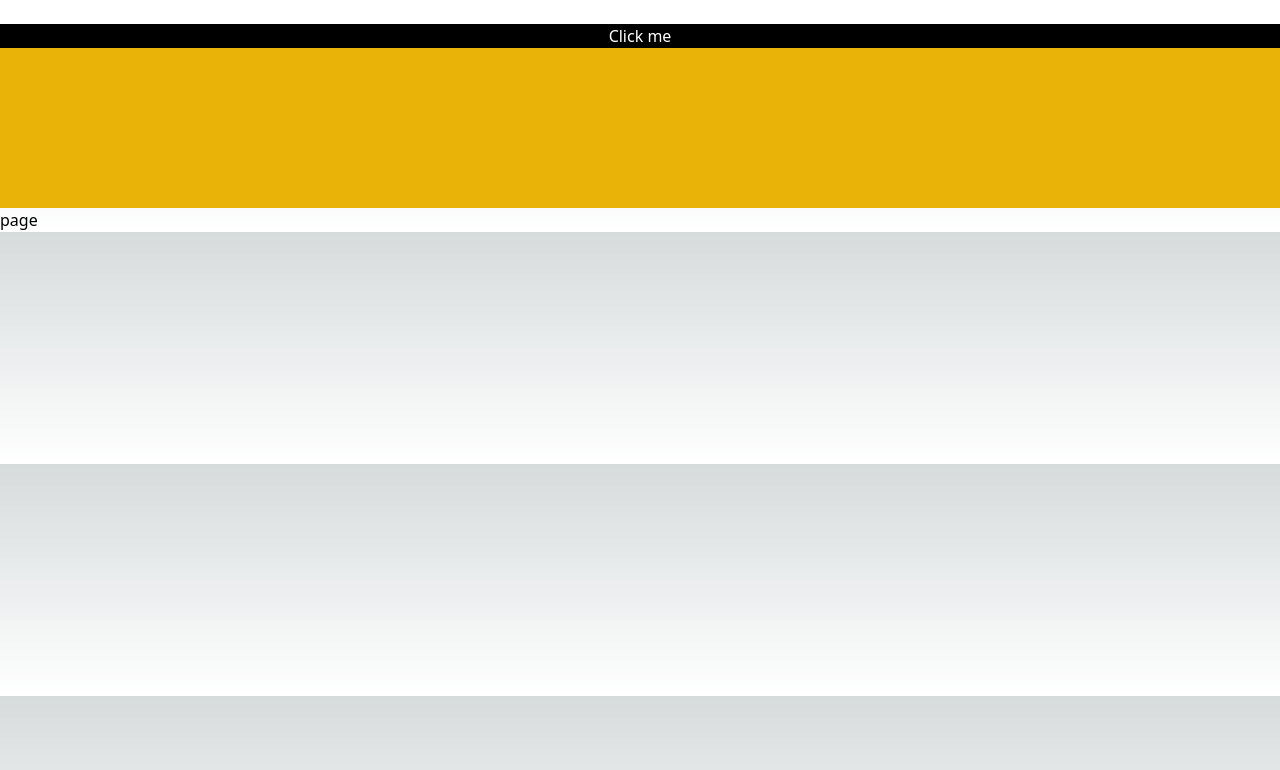
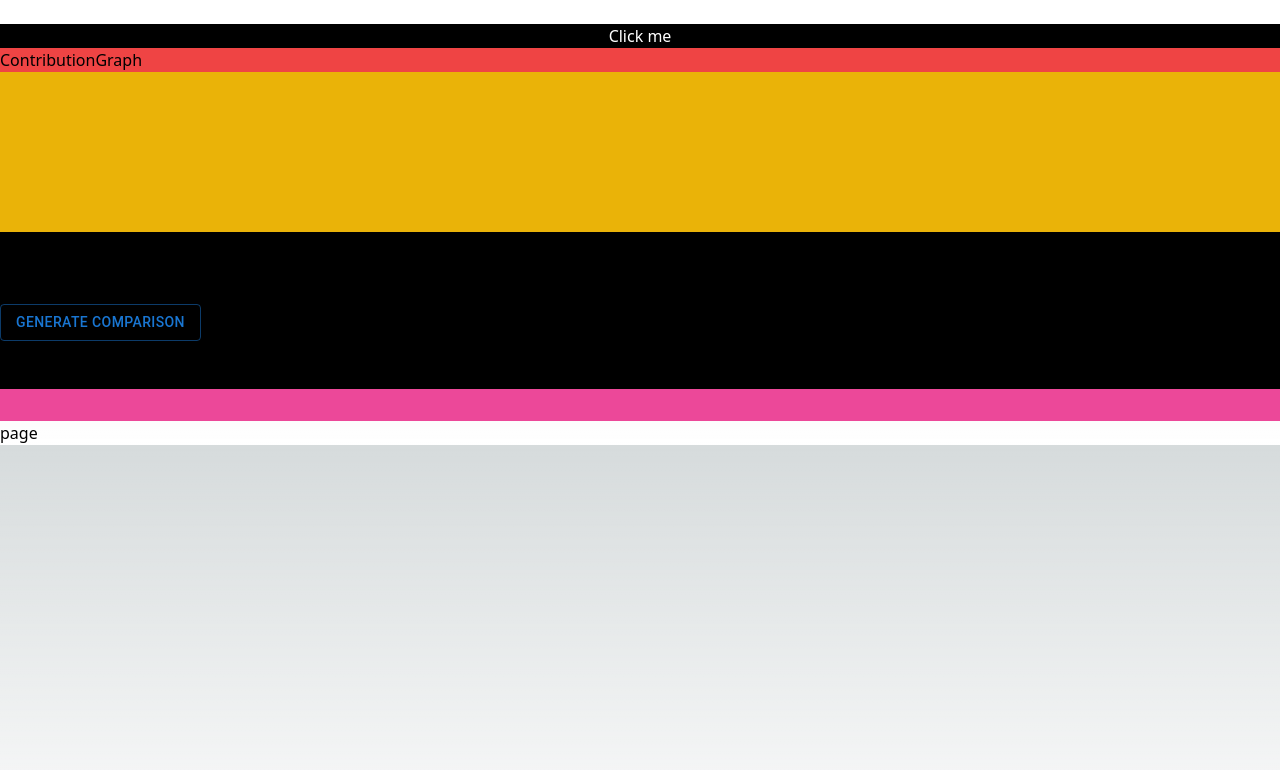
Before and after one commit to Aadarsh805/100daysofcode-tracker, a Next.js app: page /100 in a window 1280 px wide. Shown: the top 770 px of the page. Built offline with nearby package versions, Linux system fonts and the light colour scheme.

Commit message:
comparison added, need to fix prompts

```diff
--- /dev/null
+++ b/app/100/Comparison.tsx
@@ -0,0 +1,62 @@
+import { FC, MouseEvent, useState } from "react";
+import { Button } from "@mui/material";
+
+interface pageProps {
+  tweets: any;
+}
+
+const Comparison: FC<pageProps> = ({ tweets }) => {
+  const [answer, setAnswer] = useState<string>("");
+
+  const prompt = `You are given two tweets first represent the first #100daysofcode challenge of the user, the other tweet is the latest tweet \n
+  you gotta read the tweets and generate a comparison and tell how much have they learnt in that progress and how much have they improved \n
+  read them and generate a simple comparison telling how much they have improved and in which fields
+
+  First tweet that was tweeted on ${
+    tweets && tweets[tweets.length - 1].date
+  } : ${tweets && tweets[tweets.length - 1].content}
+
+  Latest tweet that was tweeted on ${tweets && tweets[0].date}: ${
+    tweets && tweets[0].content
+  }
+  `;
+
+  const handleClick = async (e: MouseEvent<HTMLButtonElement>) => {
+    e.preventDefault();
+    setAnswer("");
+    const results = await fetch("/api/ai", {
+      method: "POST",
+      body: JSON.stringify({
+        prompt,
+      }),
+      headers: {
+        "Content-Type": "application/json",
+      },
+    }).then((res) => res.json());
+
+    console.log(results, "answer");
+    setAnswer(results.result.choices[0].text);
+  };
+
+  return (
+    <div className="bg-black">
+      <p>ComparisonPage</p>
+      <br />
+      <br />
+
+      <Button variant="outlined" onClick={handleClick}>
+        generate comparison
+      </Button>
+
+      <br />
+      <br />
+      <br />
+
+      <div className="bg-pink-500 p-4">
+        <p className="text-lg text-blue-800">{answer && answer}</p>
+      </div>
+    </div>
+  );
+};
+
+export default Comparison;
--- a/app/100/Form.tsx
+++ b/app/100/Form.tsx
@@ -2,12 +2,13 @@
 
 import path from "path";
 import { FC, MouseEvent, useState } from "react";
-
+import ComparisonPage from "./Comparison";
+import ContributionGraph from "../ContributionGraph";
 interface FormProps {}
 
 const Form: FC<FormProps> = ({}) => {
   const [tweets, setTweets] = useState<any>();
-  const [date, setDate] = useState<any>();
+  const [dates, setDates] = useState<any>();
   const [username, setUsername] = useState<string>("");
 
   const handleClick = async (e: MouseEvent<HTMLButtonElement>) => {
@@ -24,22 +25,19 @@ const Form: FC<FormProps> = ({}) => {
     }).then((res) => res.json());
 
     if (results) {
-      console.log(results);
       const dateArray = Object.values(results.data.date);
       const usernameArray = Object.values(results.data.username);
       const contentArray = Object.values(results.data.content);
-      console.log(dateArray);
-      console.log(usernameArray);
-      console.log(contentArray);
       const tweets = contentArray.map((content, index) => ({
         content,
         date: dateArray[index],
       }));
       setTweets(tweets);
+      setDates(dateArray);
     }
   };
 
-  console.log(tweets, "bro");
+  // console.log(dates, "bro");
   return (
     <div className="bg-red-500 flex flex-col">
       <input
@@ -49,6 +47,9 @@ const Form: FC<FormProps> = ({}) => {
       <button className="bg-black text-white" onClick={handleClick}>
         Click me
       </button>
+      <ContributionGraph
+      // dates={dates}
+      />
       <div className="bg-yellow-500 w-full min-h-[20vh] text-black flex gap-12">
         <div>
           {tweets &&
@@ -58,6 +59,8 @@ const Form: FC<FormProps> = ({}) => {
               .map((tweet: any, i: any) => (
                 <div key={i} className="bg-green-200 mt-2 flex gap-4">
                   <p className="min-w-[10rem]">
+                    {i}
+                    {") " + " "}
                     {new Date(tweet.date).toDateString()}
                   </p>
                   <p>{tweet.content}</p>
@@ -65,6 +68,8 @@ const Form: FC<FormProps> = ({}) => {
               ))}
         </div>
       </div>
+
+      <ComparisonPage tweets={tweets} />
     </div>
   );
 };
--- a/app/100/page.tsx
+++ b/app/100/page.tsx
@@ -5,6 +5,7 @@ const page = ({}) => {
     <div>
       <Form />
       <p>page</p>
+
     </div>
   );
 };
--- /dev/null
+++ b/app/ContributionGraph.tsx
@@ -0,0 +1,60 @@
+// import React, { useState } from "react";
+
+// const dates = [
+//   "2023-01-23 16:28:40",
+//   "2023-01-22 15:51:34",
+//   // ...
+// ];
+
+// const ContributionGraphCalendarGrid = () => {
+//   const [calendar, setCalendar] = useState([]);
+
+//   const createCalendar = () => {
+//     let day = 0;
+//     let week: any = [];
+//     for (let i = 0; i < 42; i++) {
+//       if (day === 7) {
+//         setCalendar((prevCalendar) => [...prevCalendar, week]);
+//         week = [];
+//         day = 0;
+//       }
+
+//       let date = new Date(2022, 8, i + 1);
+//       let dateString = date.toDateString();
+//       let isActive = dates.includes(dateString);
+
+//       week.push({ date, isActive });
+//       day++;
+//     }
+//   };
+
+//   return (
+//     <div>
+//       <table>
+//         <tbody>
+//           {calendar.map((week, i) => (
+//             <tr key={i}>
+//               {week.map((day, j) => (
+//                 <td key={j} className={day.isActive ? "bg-blue-500" : ""}>
+//                   {day.date.getDate()}
+//                 </td>
+//               ))}
+//             </tr>
+//           ))}
+//         </tbody>
+//       </table>
+//     </div>
+//   );
+// };
+
+// export default ContributionGraph;
+
+import type { FC } from "react";
+
+interface ContributionGraphProps {}
+
+const ContributionGraph: FC<ContributionGraphProps> = ({}) => {
+  return <div>ContributionGraph</div>;
+};
+
+export default ContributionGraph;
--- a/app/globals.css
+++ b/app/globals.css
@@ -2,13 +2,27 @@
 @tailwind components;
 @tailwind utilities;
 
+table {
+  border-collapse: collapse;
+  width: 100%;
+}
+
+td {
+  border: 1px solid #ddd;
+  padding: 8px;
+  text-align: center;
+}
+
+.blue {
+  background-color: blue;
+}
 
 :root {
   --max-width: 1100px;
   --border-radius: 12px;
-  --font-mono: ui-monospace, Menlo, Monaco, 'Cascadia Mono', 'Segoe UI Mono',
-    'Roboto Mono', 'Oxygen Mono', 'Ubuntu Monospace', 'Source Code Pro',
-    'Fira Mono', 'Droid Sans Mono', 'Courier New', monospace;
+  --font-mono: ui-monospace, Menlo, Monaco, "Cascadia Mono", "Segoe UI Mono",
+    "Roboto Mono", "Oxygen Mono", "Ubuntu Monospace", "Source Code Pro",
+    "Fira Mono", "Droid Sans Mono", "Courier New", monospace;
 
   --foreground-rgb: 0, 0, 0;
   --background-start-rgb: 214, 219, 220;
--- /dev/null
+++ b/pages/api/ai.ts
@@ -0,0 +1,23 @@
+import { NextApiRequest, NextApiResponse } from "next";
+import { Configuration, OpenAIApi } from "openai";
+
+const configuration = new Configuration({
+  apiKey: process.env.OPEN_API_KEY,
+});
+const openai = new OpenAIApi(configuration);
+
+const OpenAI = async (req: NextApiRequest, res: NextApiResponse) => {
+  const completion = await openai.createCompletion({
+    model: "text-davinci-003",
+    prompt: req.body.prompt,
+    temperature: 1,
+    top_p: 1,
+    frequency_penalty: 0,
+    presence_penalty: 0,
+    max_tokens: 256,
+  });
+
+  res.status(200).json({ result: completion.data });
+};
+
+export default OpenAI;
```
Also changed, not shown: package.json (+9 -0 lines), 1 other file (tests, documents, lock files or other folders).
